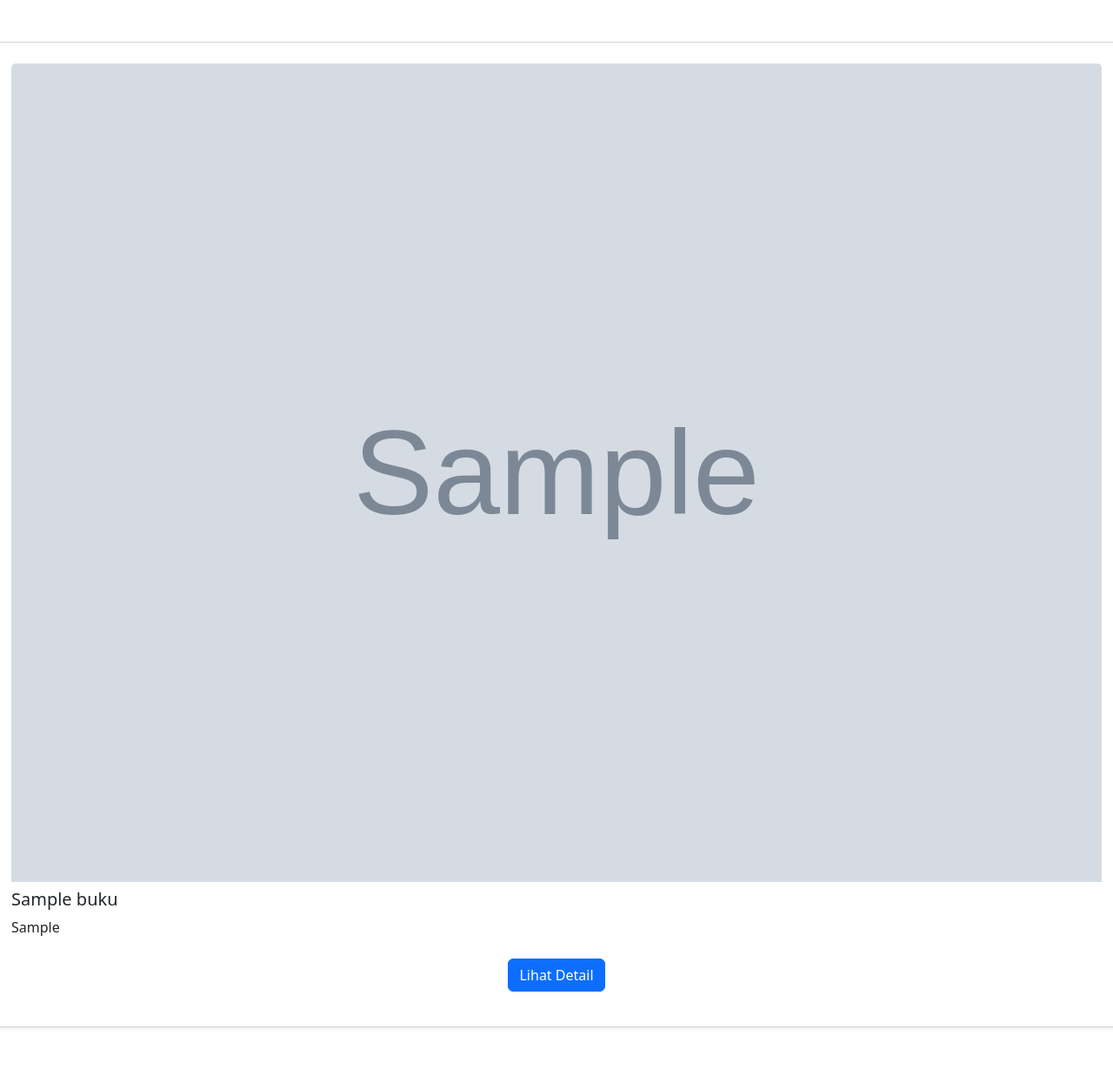
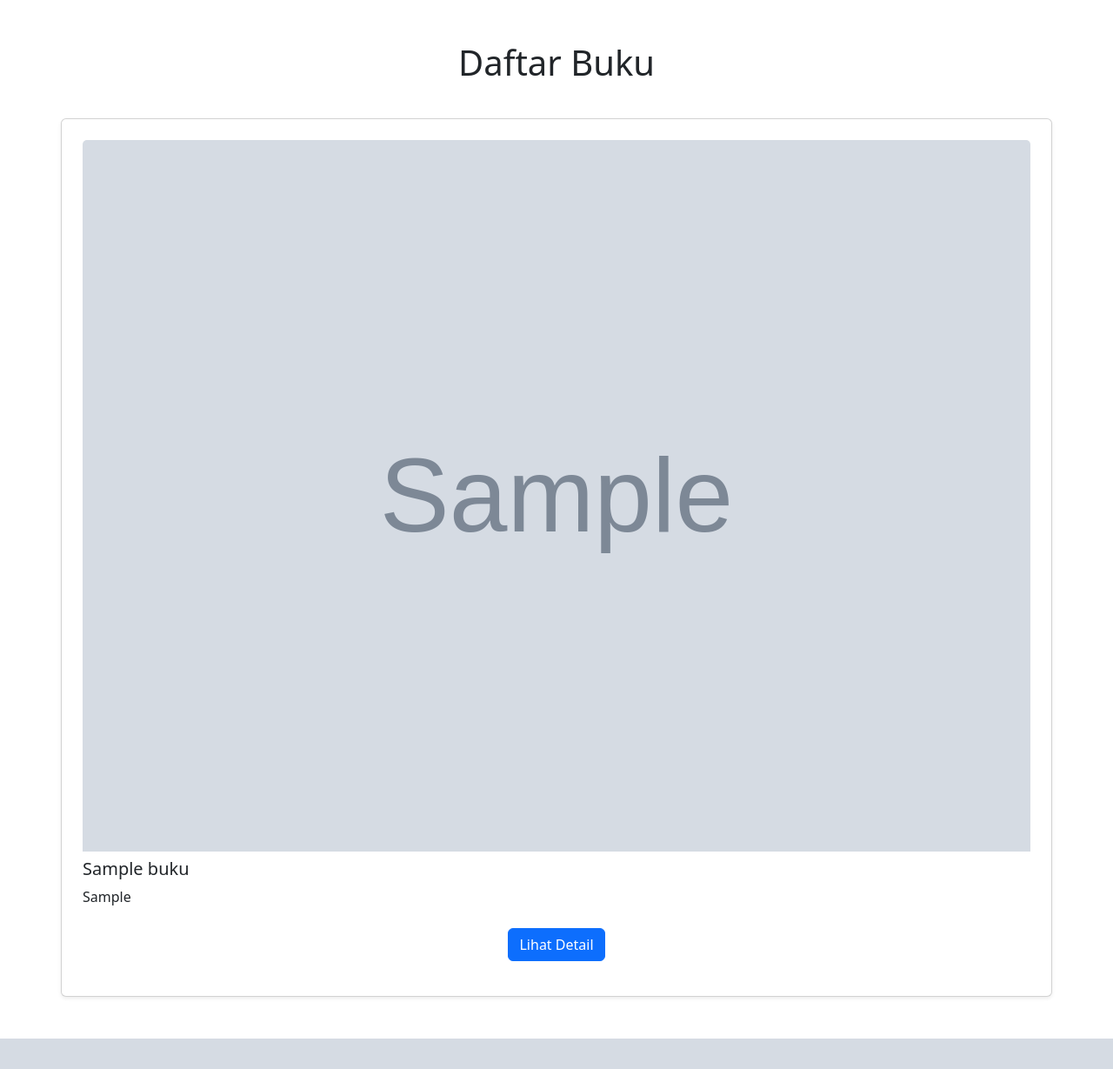
Before and after one commit to agilalatas17/prakweb_b_203040093, a PHP site: page / in a window 1280 px wide. Shown: the whole page at 87% size. After the commit the page ends 1194 px from the top, so only its background shows below. Run offline with PHP 8.4, Linux system fonts and the light colour scheme; tables that the repository leaves empty or names only in its code hold one stand-in row (values such as "Sample post"); grey boxes marked "Sample" are stand-in pictures; some libraries are stand-ins or nearby versions.

Commit message:
menambahkan judul halaman menggunakan tag h1

```diff
--- a/pw/index.php
+++ b/pw/index.php
@@ -17,9 +17,9 @@
 </head>
 
 <body>
-
+    <div class="container">
         <div class="row gap-3 justify-content-center my-5">
-
+            <h1 class="text-center mb-4">Daftar Buku</h1>
             <?php $i = 1; ?>
             <?php foreach($daftar_buku as $buku) : ?>
             <div class="card shadow-sm p-4">
@@ -37,6 +37,7 @@
             <?php endforeach ?>
 
         </div>
+    </div>
 
     <!-- Bootstrap -->
     <script src="/js/bootstrap.bundle.js"></script>
```
Lines whose indentation alone changed are shown as unchanged.
